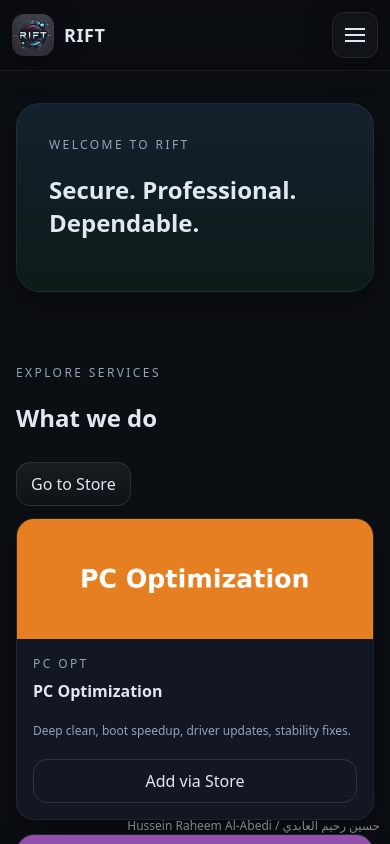
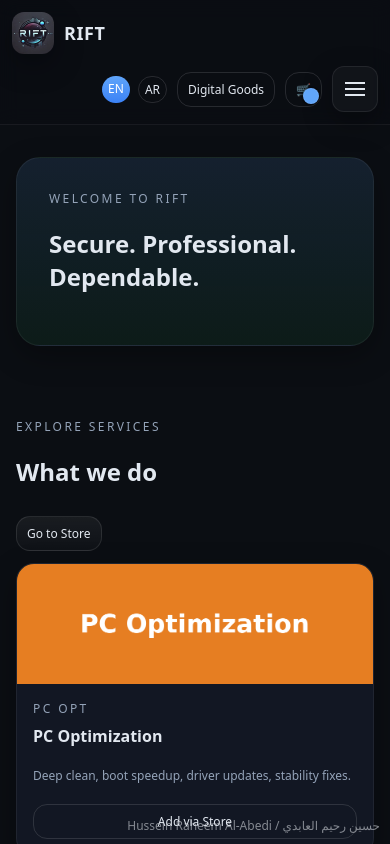
Before and after one commit to riftr7/Rift-store, a plain HTML site: page index.html in a window 390 px wide. Shown: the top 844 px of the page. Drawn offline with Linux system fonts and the light colour scheme.

Commit message:
Add files via upload

```diff
--- a/css/styles.css
+++ b/css/styles.css
@@ -15,13 +15,13 @@ html,body{margin:0;padding:0;background:var(--bg);color:var(--text);font-family:
 a{color:inherit;text-decoration:none}
 .container{max-width:none;width:100%;margin:0 auto;padding:24px}
 .header{position:sticky;top:0;z-index:50;background:rgba(11,14,19,.7);backdrop-filter:blur(10px);border-bottom:1px solid rgba(255,255,255,.06)}
-.header-inner{display:flex;align-items:center;justify-content:space-between;padding:16px 24px}
-.brand{display:flex;align-items:center;gap:12px;font-weight:900;letter-spacing:.3px;font-size:22px}
+.header-inner{display:flex;align-items:center;justify-content:space-between;padding:16px 24px;gap:12px;flex-wrap:wrap}
+.brand{display:flex;align-items:center;gap:12px;font-weight:900;letter-spacing:.3px;font-size:22px;flex:1 1 auto;min-width:0;text-decoration:none;color:inherit}
 .brand-mark{width:14px;height:14px;border-radius:50%;background:linear-gradient(135deg,var(--brand),var(--accent));box-shadow:0 0 20px rgba(96,165,250,.4)}
-.lang-switch{display:flex;gap:8px}
+.lang-switch{display:flex;gap:8px;flex:0 0 auto}
 .lang-switch .chip{padding:6px 10px;border-radius:999px;border:1px solid rgba(255,255,255,.12);cursor:pointer}
 .lang-switch .chip.active{background:linear-gradient(180deg,var(--accent),#3b82f6);color:#fff;border:none}
-.hamburger{margin-left:0;margin-right:0;width:46px;height:46px;border-radius:12px;border:1px solid rgba(255,255,255,.08);display:flex;align-items:center;justify-content:center;cursor:pointer;box-shadow:var(--shadow);background:rgba(255,255,255,.03)}
+.hamburger{width:46px;height:46px;border-radius:12px;border:1px solid rgba(255,255,255,.08);display:flex;align-items:center;justify-content:center;cursor:pointer;box-shadow:var(--shadow);background:rgba(255,255,255,.03)}
 .hamburger:active{transform:scale(.98)}
 .hamburger span{display:block;width:20px;height:2px;background:#e2e8f0;position:relative}
 .hamburger span:before,.hamburger span:after{content:"";position:absolute;left:0;width:20px;height:2px;background:#e2e8f0}
@@ -55,7 +55,7 @@ a{color:inherit;text-decoration:none}
 .footer a{color:#cbd5e1}
 .table{width:100%;border-collapse:collapse}
 .table th,.table td{padding:10px;border-bottom:1px solid rgba(255,255,255,.06);text-align:left}
-.right{display:flex;align-items:center;gap:10px}
+.right{display:flex;align-items:center;gap:10px;margin-left:auto;flex-wrap:wrap;flex:0 0 auto;justify-content:flex-end}
 .tag{font-size:12px;color:#cbd5e1}
 select, input[type="number"], input[type="tel"], input[type="text"], textarea{width:100%;padding:10px;border-radius:10px;border:1px solid rgba(255,255,255,.1);background:rgba(255,255,255,.03);color:#e2e8f0}
 hr{border:0;border-top:1px solid rgba(255,255,255,.06);margin:12px 0}
@@ -113,22 +113,31 @@ img { max-width: 100%; height: auto; display: block; }
 .brand > div { text-transform: uppercase; }
 
 /* Prevent header overflow on small screens */
-@media (max-width: 400px){
-  .lang-switch, .right .btn { display: none !important; }
+
   .header-inner { padding-right: 12px; padding-left: 12px; }
 }
 
 /* Safer containers on very small devices */
 .container { width: 100%; }
 
-/* Drawer direction RTL */
+.badge-btn{position:relative}
+.badge-btn .badge{position:absolute;right:2px;bottom:2px;min-width:16px;height:16px;padding:0 5px;border-radius:999px;font-size:10px;line-height:16px;background:var(--accent);color:#fff;text-align:center;box-shadow:0 0 0 2px rgba(0,0,0,.25)}
+
+@media (max-width: 430px){
+  .btn{padding:8px 10px;font-size:12px}
+  .lang-switch .chip{padding:4px 6px;font-size:12px}
+}
+
+html,body{overflow-x:hidden;touch-action:pan-y;overscroll-behavior-x:contain}
+*{-webkit-tap-highlight-color:transparent}
+a:focus,button:focus{outline:none}
+
+/* Drawer default: right; RTL: left */
 .drawer{position:fixed;inset:0;pointer-events:none;z-index:60}
 .drawer.open{pointer-events:auto}
 .drawer-bg{position:absolute;inset:0;background:rgba(0,0,0,.4);opacity:0;transition:opacity .2s ease}
 .drawer.open .drawer-bg{opacity:1}
 .drawer-panel{position:absolute;top:0;bottom:0;right:0;width:380px;max-width:90vw;background:var(--card);box-shadow:var(--shadow);transform:translateX(100%);transition:transform .25s ease}
 .drawer.open .drawer-panel{transform:translateX(0)}
-
-/* When Arabic (rtl) we slide from the LEFT */
-.drawer.rtl .drawer-panel{left:0;right:auto;transform:translateX(-100%)}
-.drawer.open.rtl .drawer-panel{transform:translateX(0)}
+html[dir="rtl"] .drawer-panel{left:0;right:auto;transform:translateX(-100%)}
+html[dir="rtl"] .drawer.open .drawer-panel{transform:translateX(0)}
--- a/js/app.js
+++ b/js/app.js
@@ -107,7 +107,7 @@ const i18n = {
     brand: 'ريفت',
     home: 'الرئيسية',
     services: 'الخدمات',
-    store: 'Store',
+    store: 'السلع الرقمية',
     about: 'من نحن',
     contact: 'تواصل',
     cart: 'السلة',
@@ -314,26 +314,28 @@ function normalizeIraqPhone(input){
 }
 
 // --- UI TEMPLATES ---
+
 function header(){
   const l = state.lang;
   return `
   <header class="header">
     <div class="header-inner container">
-      <div class="brand">
+      <a class="brand" href="#home" aria-label="Home">
         <img class="brand-logo" src="assets/rift-logo.jpg" alt="RIFT logo">
         <div>${t('brand')}</div>
-      </div>
+      </a>
       <div class="right">
         <div class="lang-switch">
           <div class="chip ${l==='en'?'active':''}" id="lang-en">EN</div>
           <div class="chip ${l==='ar'?'active':''}" id="lang-ar">AR</div>
         </div>
         <a class="btn ghost" href="#store">${t('store')}</a>
-        <a class="btn" href="#cart">${t('cart')} <span id="cart-count" class="badge"></span></a>
+        <a class="btn ghost badge-btn" href="#cart" id="cart-btn" aria-label="${t('cart')}">🛒<span id="cart-count" class="badge"></span></a>
         <div class="hamburger" id="hamburger" aria-label="Open menu"><span></span></div>
       </div>
     </div>
   </header>
+  <!-- Drawer is appended here so it's always present -->
   <div class="drawer" id="drawer">
     <div class="drawer-bg" id="drawer-bg"></div>
     <div class="drawer-panel">
@@ -344,7 +346,8 @@ function header(){
       <a class="nav-link" href="#about">${t('about')} <span>›</span></a>
       <a class="nav-link" href="#contact">${t('contact')} <span>›</span></a>
     </div>
-  </div>`;
+  </div>
+  `;
 }
 
 function footer(){
@@ -681,10 +684,12 @@ function render(){
   const drawer = document.getElementById('drawer');
   const burger = document.getElementById('hamburger');
   const bg = document.getElementById('drawer-bg');
-  function open(){ drawer.classList.add('open'); }
-  function close(){ drawer.classList.remove('open'); }
+  function open(){ if(drawer) drawer.classList.add('open'); }
+  function close(){ if(drawer) drawer.classList.remove('open'); }
   burger && burger.addEventListener('click', open);
   bg && bg.addEventListener('click', close);
+  // Close drawer when navigating
+  document.querySelectorAll('.nav-link').forEach(a=>a.addEventListener('click', close));
 
   // Language switch
   const en = document.getElementById('lang-en');
```
